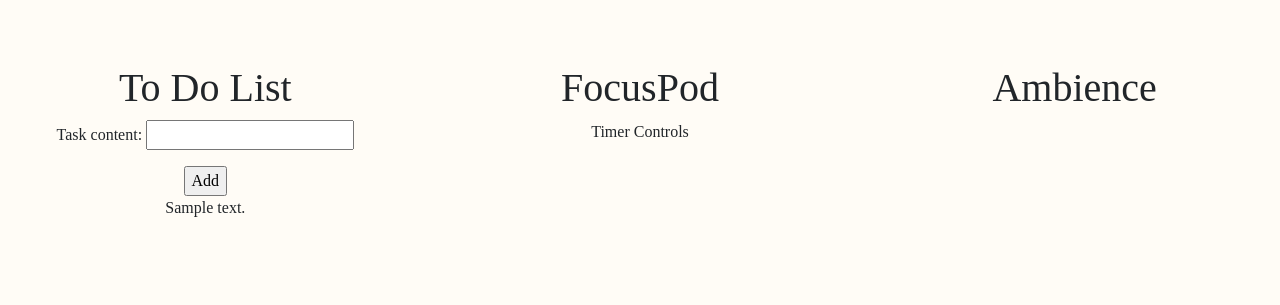
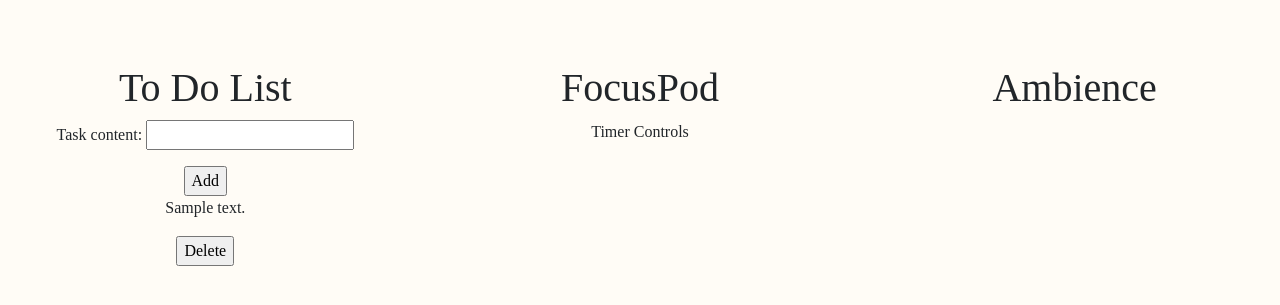
Before and after one commit to CA1071/FocusPod, a Django app: page / in a window 1280 px wide. Shown: the top 305 px of the page. Run offline with Django 4.2, Linux system fonts and the light colour scheme; tables that the repository leaves empty hold one stand-in row (values such as "Sample post").

Commit message:
Added delete feature

```diff
--- a/FocusPod/app/templates/app/app.html
+++ b/FocusPod/app/templates/app/app.html
@@ -18,6 +18,10 @@
         <div class="task_list">
             {% for task in tasks %}
                 <p>{{task.task_content}}</p>
+                <form action="{% url 'delete_task' task.id %}" method="POST" class="delete-form">
+                    {% csrf_token %}
+                    <input type="submit" value="Delete">
+                </form>
             {% endfor %}
         </div>
     </div>
--- a/FocusPod/app/urls.py
+++ b/FocusPod/app/urls.py
@@ -2,5 +2,6 @@ from django.urls import path
 from . import views
 
 urlpatterns=[
-    path('',views.home,name="home")
+    path('',views.home,name="home"),
+    path('delete/<int:pk>/',views.delete_task,name='delete_task')
 ]
--- a/FocusPod/app/views.py
+++ b/FocusPod/app/views.py
@@ -13,7 +13,11 @@ def home(request):
             return redirect('home')
     else:
         form = TaskForm()
-
     tasks = Task.objects.all()
     context = {"tasks":tasks,'form':form}
     return render(request,'app/app.html',context)
+
+def delete_task(request,pk):
+    task = Task.objects.get(pk=pk)
+    task.delete()
+    return redirect('home')
```
